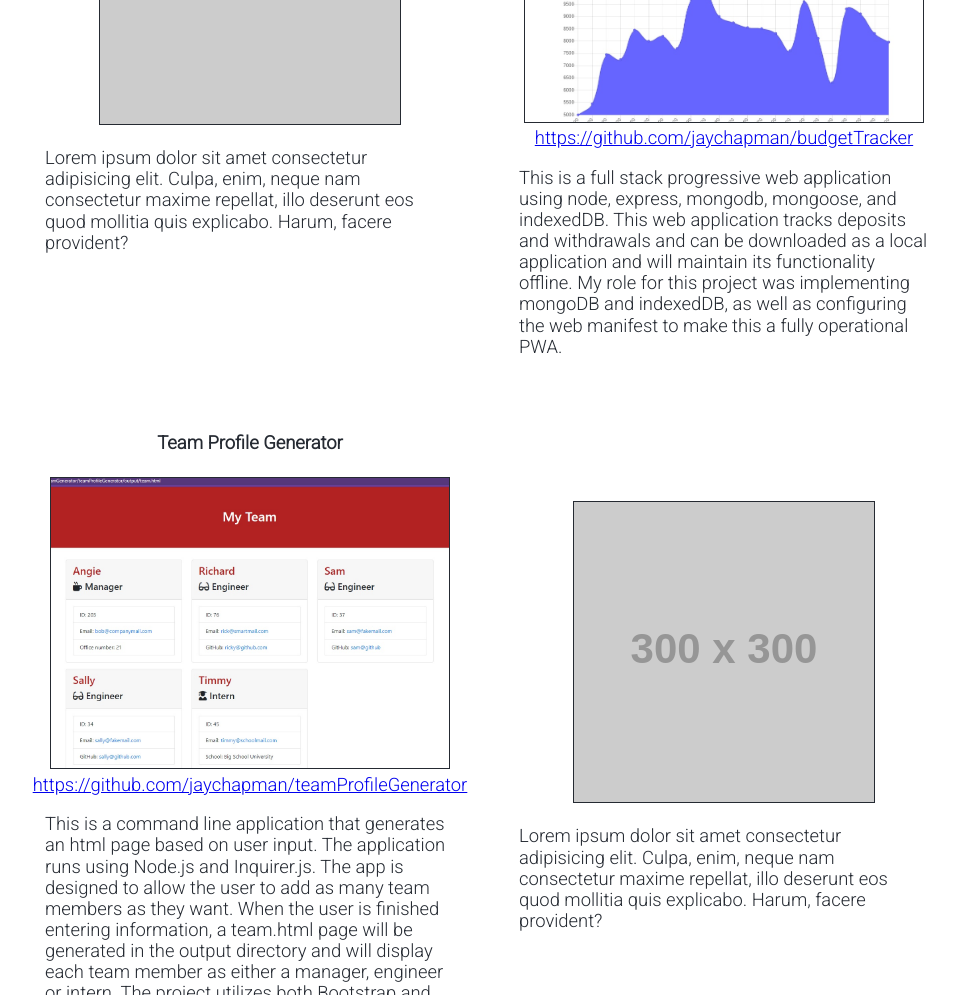
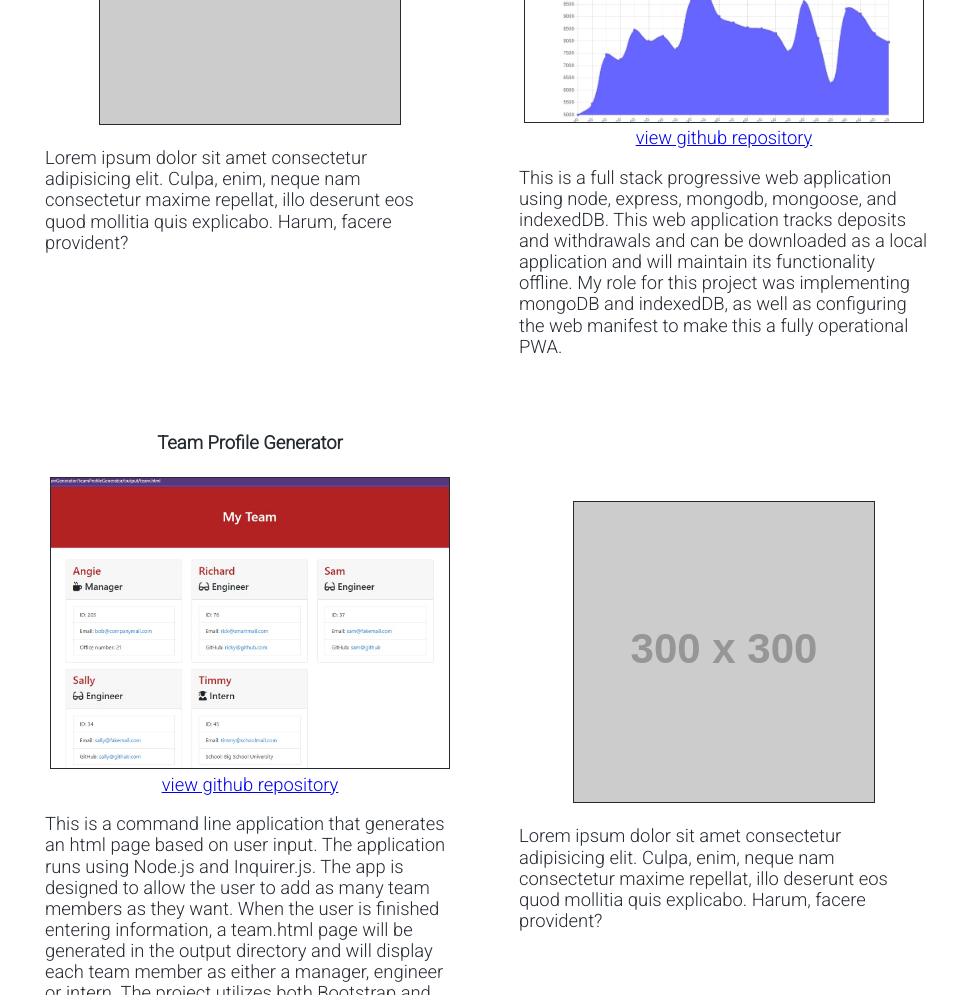
Before and after one commit to jaychapman/portfolio, a website: page public/index.html in a window 1280 px wide. Shown: the part 1740-2735 px from the top of the page, without its empty margins (303-1260 px from the left). Drawn offline with Linux system fonts and the light colour scheme; placeholder pictures from the web are drawn by us.

```diff
--- a/public/index.html
+++ b/public/index.html
@@ -115,7 +115,7 @@
                             <h4>Budget Tracker</h4>
                             <img src="/public/img/budgetTracker.jpg" alt="Budget Tracker Screenshot">
                             <br>
-                            <a href="https://github.com/jaychapman/budgetTracker" target="_blank">https://github.com/jaychapman/budgetTracker</a>
+                            <a href="https://github.com/jaychapman/budgetTracker" target="_blank">view github repository</a>
                             <p>This is a full stack progressive web application using node, express, mongodb, mongoose, and indexedDB. This web application tracks deposits and withdrawals and can be downloaded as a local application and will maintain its functionality offline. My role for this project was implementing mongoDB and indexedDB, as well as configuring the web manifest to make this a fully operational PWA.</p>
 
                          </div>
@@ -123,7 +123,7 @@
                             <h4>Team Profile Generator</h4>
                             <img src="/public/img/teamProfileGenerator.jpg" alt="Team Profile Generator Screenshot">
                             <br>
-                            <a href="https://github.com/jaychapman/teamProfileGenerator" target="_blank">https://github.com/jaychapman/teamProfileGenerator</a>
+                            <a href="https://github.com/jaychapman/teamProfileGenerator" target="_blank">view github repository</a>
                             <p>This is a command line application that generates an html page based on user input. The application runs using Node.js and Inquirer.js. The app is designed to allow the user to add as many team members as they want. When the user is finished entering information, a team.html page will be generated in the output directory and will display each team member as either a manager, engineer or intern. The project utilizes both Bootstrap and custom css for styling.</p>
                          </div>
                          <div>
```
